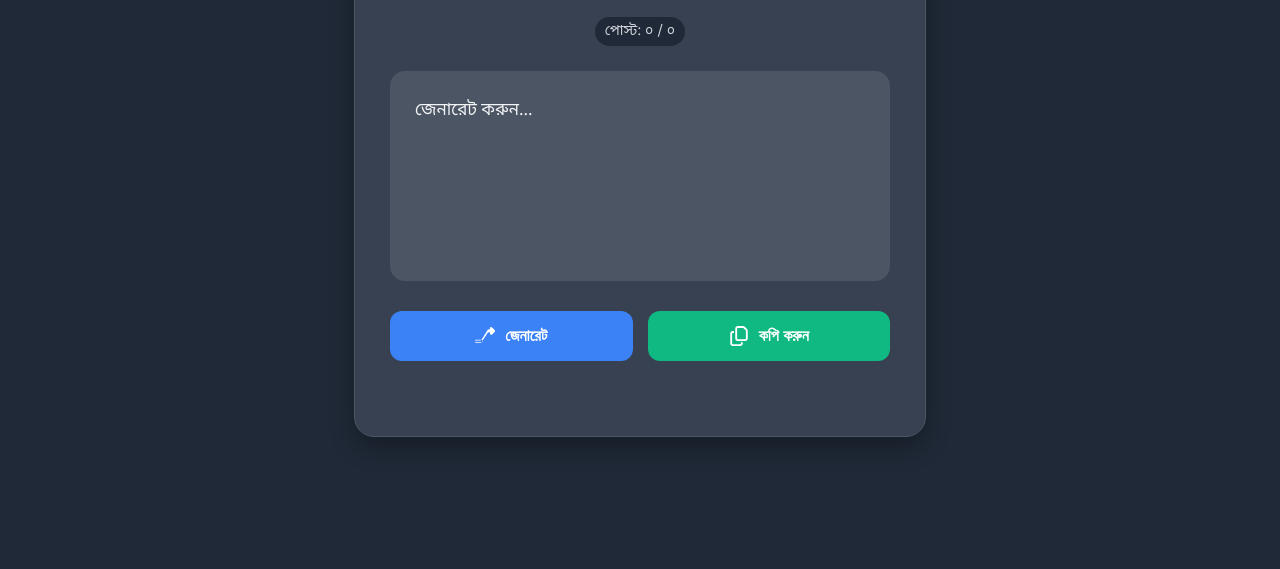
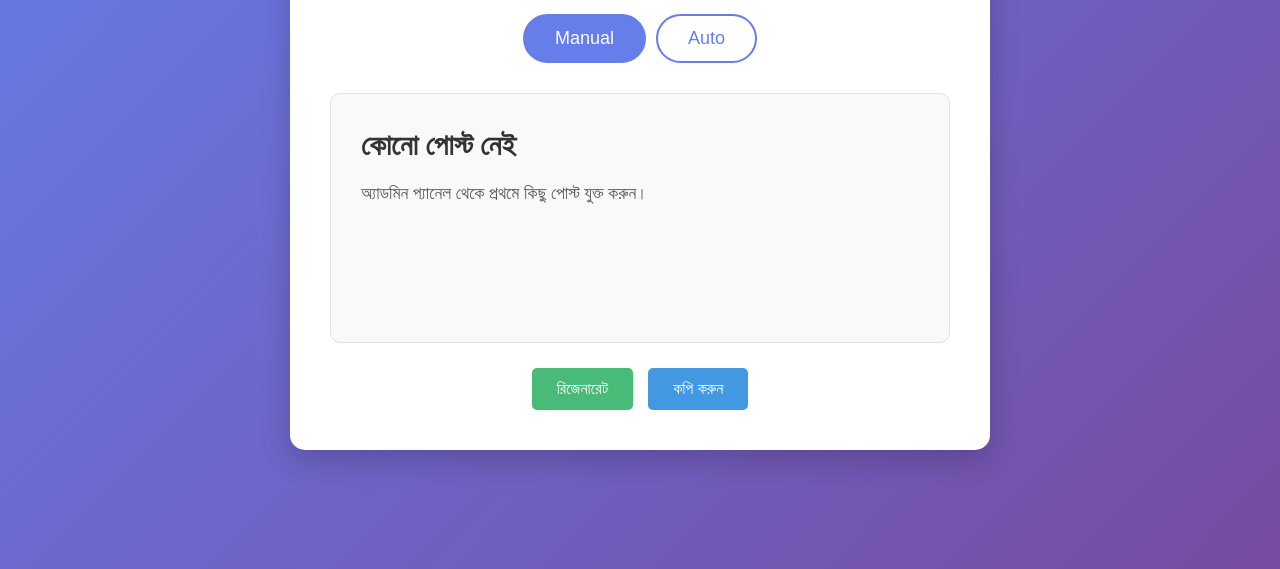
Before and after one commit to yeasad2008/Genaretor-User, a plain HTML site: page index.html in a window 1280 px wide. Shown: the part 231-800 px from the top of the page. Drawn offline with Linux system fonts and the light colour scheme; no server answers.

Commit message:
Update index.html

```diff
--- a/index.html
+++ b/index.html
@@ -3,246 +3,59 @@
 <head>
     <meta charset="UTF-8">
     <meta name="viewport" content="width=device-width, initial-scale=1.0">
-    <title>Yeasad Post Generator</title>
-    <link rel="preconnect" href="https://fonts.googleapis.com">
-    <link rel="preconnect" href="https://fonts.gstatic.com" crossorigin>
-    <link href="https://fonts.googleapis.com/css2?family=Noto+Sans+Bengali:wght@400;500;700&display=swap" rel="stylesheet">
+    <title>পোস্ট জেনারেটর</title>
     <style>
-        :root {
-            --primary-blue: #3b82f6;
-            --success-green: #10b981;
-            --dark-bg: #1f2937;
-            --card-bg: #374151;
-            --text-display-bg: #4b5563;
-            --text-color: #f3f4f6;
-            --text-light: #d1d5db;
-            --shadow: 0 10px 25px rgba(0, 0, 0, 0.3);
-        }
-        body {
-            font-family: 'Noto Sans Bengali', sans-serif;
-            background-color: var(--dark-bg);
-            color: var(--text-color);
-            display: flex;
-            justify-content: center;
-            align-items: center;
-            min-height: 100vh;
-            margin: 0;
-            padding: 20px;
-            box-sizing: border-box;
-        }
-        .container {
-            background-color: var(--card-bg);
-            padding: 35px;
-            border-radius: 20px;
-            box-shadow: var(--shadow);
-            width: 100%;
-            max-width: 500px;
-            text-align: center;
-            border: 1px solid #4b5563;
-        }
-        h1 {
-            color: var(--text-color);
-            margin-bottom: 10px;
-            font-weight: 700;
-            font-size: 28px;
-        }
-        #postCounter {
-            color: var(--text-light);
-            margin-bottom: 25px;
-            font-size: 14px;
-            font-weight: 500;
-            background-color: var(--dark-bg);
-            padding: 5px 10px;
-            border-radius: 20px;
-            display: inline-block;
-        }
-        #postDisplay {
-            background-color: var(--text-display-bg);
-            border-radius: 15px;
-            padding: 25px;
-            min-height: 160px;
-            margin-bottom: 30px;
-            font-size: 17px;
-            line-height: 1.8;
-            text-align: left;
-            white-space: pre-wrap;
-            color: var(--text-color);
-        }
-        .buttons {
-            display: grid;
-            grid-template-columns: 1fr 1fr;
-            gap: 15px;
-        }
-        button {
-            display: flex;
-            align-items: center;
-            justify-content: center;
-            gap: 10px;
-            border: none;
-            padding: 15px 20px;
-            font-size: 16px;
-            font-weight: 700;
-            border-radius: 12px;
-            cursor: pointer;
-            transition: all 0.2s ease-in-out;
-            color: white;
-        }
-        button:hover {
-            transform: scale(1.05);
-        }
-        button:active {
-            transform: scale(0.98);
-        }
-        #generateBtn { background-color: var(--primary-blue); }
-        #copyBtn { background-color: var(--success-green); }
-        .icon {
-            width: 20px;
-            height: 20px;
-        }
-        /* নতুন স্টাইল: কপি ফিডব্যাক বার্তার জন্য */
-        #copy-feedback {
-            margin-top: 20px;
-            font-weight: 500;
-            color: var(--success-green);
-            opacity: 0; /* শুরুতে অদৃশ্য থাকবে */
-            transition: opacity 0.4s ease-in-out;
-            height: 20px; /* লেআউট যেন না ভাঙ্গে তার জন্য জায়গা রাখা */
-        }
+        * { margin: 0; padding: 0; box-sizing: border-box; }
+        body { font-family: 'Segoe UI', Tahoma, Geneva, Verdana, sans-serif; background: linear-gradient(135deg, #667eea 0%, #764ba2 100%); min-height: 100vh; display: flex; justify-content: center; align-items: center; color: #333; }
+        .main-container { background: #fff; padding: 40px; border-radius: 15px; box-shadow: 0 10px 30px rgba(0,0,0,0.2); width: 90%; max-width: 700px; text-align: center; }
+        h1 { color: #444; margin-bottom: 30px; font-size: 2.5em; font-weight: 300; }
+        .mode-selector { display: flex; justify-content: center; margin-bottom: 30px; gap: 10px; }
+        .mode-btn { padding: 12px 30px; font-size: 18px; border: 2px solid #667eea; background: transparent; color: #667eea; border-radius: 50px; cursor: pointer; transition: all 0.3s ease; }
+        .mode-btn.active { background: #667eea; color: white; }
+        .mode-btn:hover { transform: translateY(-2px); box-shadow: 0 5px 15px rgba(102, 126, 234, 0.4); }
+        .post-display { background: #f9f9f9; border: 1px solid #e0e0e0; padding: 30px; min-height: 250px; border-radius: 10px; margin-bottom: 25px; text-align: left; white-space: pre-wrap; word-wrap: break-word; }
+        .post-display h3 { color: #333; margin-bottom: 15px; font-size: 1.8em; }
+        .post-display p { color: #555; font-size: 1.1em; line-height: 1.7; }
+        .action-buttons { display: flex; justify-content: center; gap: 15px; }
+        .btn { padding: 12px 25px; font-size: 16px; border: none; border-radius: 5px; cursor: pointer; transition: background 0.3s ease, transform 0.2s ease; }
+        .btn-regenerate { background: #48bb78; color: white; }
+        .btn-regenerate:hover { background: #38a169; transform: translateY(-2px); }
+        .btn-copy { background: #4299e1; color: white; }
+        .btn-copy:hover { background: #3182ce; transform: translateY(-2px); }
+        .btn-copy.copied { background: #2d3748; }
     </style>
 </head>
 <body>
-
-    <div class="container">
-        <h1> Post Generator</h1>
-        <p id="postCounter">পোস্ট: ০ / ০</p>
-        <div id="postDisplay">জেনারেট করুন...</div>
-        <div class="buttons">
-            <button id="generateBtn" onclick="generatePost()">
-                <svg class="icon" xmlns="http://www.w3.org/2000/svg" fill="white" viewBox="0 0 512 512"><path d="M403.8 34.4c12-5 25.7-2.2 34.9 6.9l64 64c6 6 9.4 14.1 9.4 22.6s-3.4 16.6-9.4 22.6l-64 64c-9.2 9.2-22.9 11.9-34.9 6.9s-19.8-16.6-19.8-29.6V160H352c-10.1 0-19.6 4.7-25.6 12.8L161.2 419.2c-6 8.1-15.5 12.8-25.6 12.8H32c-17.7 0-32-14.3-32-32s14.3-32 32-32h103.6c10.1 0 19.6-4.7 25.6-12.8L326.8 92.8c6-8.1 15.5-12.8 25.6-12.8H384V48c0-12.9 7.8-24.6 19.8-29.6zM160 352H32c-17.7 0-32 14.3-32 32s14.3 32 32 32h128c17.7 0 32-14.3 32-32s-14.3-32-32-32z"/></svg>
-                <span>জেনারেট</span>
-            </button>
-            <button id="copyBtn" onclick="copyPost()">
-                <svg class="icon" xmlns="http://www.w3.org/2000/svg" fill="white" viewBox="0 0 448 512"><path d="M384 336H192c-8.8 0-16-7.2-16-16V64c0-8.8 7.2-16 16-16l140.1 0L400 115.9V320c0 8.8-7.2 16-16 16zM192 384H384c35.3 0 64-28.7 64-64V115.9c0-12.7-5.1-24.9-14.1-33.9L366.1 14.1c-9-9-21.2-14.1-33.9-14.1H192c-35.3 0-64 28.7-64 64V320c0 35.3 28.7 64 64 64zM64 128c-35.3 0-64 28.7-64 64V448c0 35.3 28.7 64 64 64H256c35.3 0 64-28.7 64-64V416H272v32c0 8.8-7.2 16-16 16H64c-8.8 0-16-7.2-16-16V192c0-8.8 7.2-16 16-16H96V128H64z"/></svg>
-                <span>কপি করুন</span>
-            </button>
+    <div class="main-container">
+        <h1>পোস্ট জেনারেটর</h1>
+        <div class="mode-selector">
+            <button class="mode-btn active" id="manualBtn">Manual</button>
+            <button class="mode-btn" id="autoBtn">Auto</button>
         </div>
-        <!-- কপি ফিডব্যাক এখানে দেখানো হবে -->
-        <div id="copy-feedback"></div>
+        <div class="post-display" id="postDisplay">
+            <h3>স্বাগতম!</h3>
+            <p>পোস্ট দেখার জন্য উপরের মোড নির্বাচন করুন। 'Manual' মোডে অ্যাডমিন কর্তৃক যোগ করা পোস্ট দেখতে পাবেন এবং 'Auto' মোডে AI থেকে স্বয়ংক্রিয়ভাবে পোস্ট তৈরি হবে।</p>
+        </div>
+        <div class="action-buttons">
+            <button class="btn btn-regenerate" id="regenerateBtn">রিজেনারেট</button>
+            <button class="btn btn-copy" id="copyBtn">কপি করুন</button>
+        </div>
     </div>
-
-    <!-- Firebase SDK Scripts -->
-    <script src="https://www.gstatic.com/firebasejs/8.10.0/firebase-app.js"></script>
-    <script src="https://www.gstatic.com/firebasejs/8.10.0/firebase-database.js"></script>
-
     <script>
-        const firebaseConfig = {
-            apiKey: "AIzaSyAjcAv64YFJndEMptOWfGTmR5LG-8ymSdE",
-            authDomain: "genaretor.firebaseapp.com",
-            databaseURL: "https://genaretor-default-rtdb.firebaseio.com",
-            projectId: "genaretor",
-            storageBucket: "genaretor.appspot.com",
-            messagingSenderId: "44288000929",
-            appId: "1:44288000929:web:06e297c4fae8ec22eb81e0"
-        };
-
-        if (!firebase.apps.length) {
-            firebase.initializeApp(firebaseConfig);
-        }
-        const database = firebase.database();
-        const postsRef = database.ref('posts');
-        const postDisplay = document.getElementById('postDisplay');
-        const postCounter = document.getElementById('postCounter');
-
-        let allPosts = [];
-        let currentIndex = -1;
-
-        postsRef.on('value', (snapshot) => {
-            const data = snapshot.val();
-            allPosts = data ? Object.values(data).map(post => post.content) : [];
-            loadInitialPost();
+        document.addEventListener('DOMContentLoaded', () => {
+            const manualBtn = document.getElementById('manualBtn'); const autoBtn = document.getElementById('autoBtn'); const postDisplay = document.getElementById('postDisplay'); const regenerateBtn = document.getElementById('regenerateBtn'); const copyBtn = document.getElementById('copyBtn');
+            let currentMode = 'manual'; let manualPostIndex = 0; let autoInterval = null;
+            const aiTitles = ["প্রযুক্তির ভবিষ্যৎ: কৃত্রিম বুদ্ধিমত্তা", "সুস্থ থাকার জন্য ৫টি সহজ উপায়", "ডিজিটাল মার্কেটিং: নতুন দিগন্ত", "ভ্রমণের গল্প: পাহাড়ের চূড়ায়", "প্রোগ্রামিং শেখার সেরা ৭টি টিপস"];
+            const aiContents = ["কৃত্রিম বুদ্ধিমত্তা বা AI আমাদের জীবনকে প্রভাবিত করছে এমন একটি প্রযুক্তি যা শুধু শিল্প নয়, বরং দৈনন্দিন জীবনেও এর প্রভাব স্পষ্ট। স্মার্ট ফোন থেকে শুরু করে স্বয়ংক্রিয় গাড়ি, সর্বত্রই AI-এর ব্যবহার লক্ষ্য করা যাচ্ছে। ভবিষ্যতে এর আওতা আরও বৃদ্ধি পাবে।", "সুস্থ থাকা মানেই শুধু শারীরিক সুস্থতা নয়, মানসিক সুস্থতাও অত্যন্ত জরুরি। প্রতিদিন নিয়মিত ব্যায়াম, পুষ্টিকর খাবার গ্রহণ, পর্যাপ্ত ঘুম, ধ্যান এবং পরিবার ও বন্ধুদের সাথে সময় কাটানো আপনাকে সুস্থ ও সক্রিয় রাখতে সাহায্য করবে।", "আজকের ডিজিটাল যুগে মার্কেটিং একটি নতুন রূপ নিয়েছে। সোশ্যাল মিডিয়া, সার্চ ইঞ্জিন অপটিমাইজেশন (SEO), কন্টেন্ট মার্কেটিং এবং ইমেল মার্কেটিং হলো ডিজিটাল মার্কেটিং-এর প্রধান হাতিয়ার। এগুলো সঠিকভাবে ব্যবহার করতে পারলে যেকোনো ব্যবসার প্রসার ঘটানো সম্ভব।", "পাহাড়ের চূড়ায় দাঁড়িয়ে নিচে তাকালে যে শান্তি পাওয়া যায়, তা অতুলনীয়। সবুজ শ্যামলিমা, মেঘের খেলা আর বাতাসের সুরে মন ভরে যায়। ভ্রমণ শুধু নতুন জায়গা দেখার নয়, নতুন অভিজ্ঞতা অর্জনেরও একটি মাধ্যম।", "প্রোগ্রামিং শেখা একটি চ্যালেঞ্জিং কাজ হতে পারে, কিন্তু সঠিক পদ্ধতি অনুসরণ করলে তা সহজ হয়ে যায়। প্রথমে একটি ভাষা বেছে নিন, বেসিক ধারণা মজবুত করুন, নিয়মিত অনুশীলন করুন, ছোট ছোট প্রজেক্ট করুন এবং অন্যদের কোড দেখে শিখুন। ধৈর্য ধরে এগিয়ে যান।"];
+            const getPosts = () => { let posts = localStorage.getItem('posts'); return posts ? JSON.parse(posts) : []; };
+            const showManualPost = () => { const posts = getPosts(); if (posts.length === 0) { postDisplay.innerHTML = `<h3>কোনো পোস্ট নেই</h3><p>অ্যাডমিন প্যানেল থেকে প্রথমে কিছু পোস্ট যুক্ত করুন।</p>`; return; } const post = posts[manualPostIndex]; postDisplay.innerHTML = `<p>${post.content}</p>`; manualPostIndex = (manualPostIndex + 1) % posts.length; };
+            const generateAutoPost = () => { const randomTitleIndex = Math.floor(Math.random() * aiTitles.length); const randomContentIndex = Math.floor(Math.random() * aiContents.length); postDisplay.innerHTML = `<h3>${aiTitles[randomTitleIndex]}</h3><p>${aiContents[randomContentIndex]}</p>`; };
+            const setMode = (mode) => { currentMode = mode; if (autoInterval) { clearInterval(autoInterval); autoInterval = null; } if (mode === 'manual') { manualBtn.classList.add('active'); autoBtn.classList.remove('active'); showManualPost(); } else { autoBtn.classList.add('active'); manualBtn.classList.remove('active'); generateAutoPost(); autoInterval = setInterval(generateAutoPost, 5000); } };
+            manualBtn.addEventListener('click', () => setMode('manual')); autoBtn.addEventListener('click', () => setMode('auto'));
+            regenerateBtn.addEventListener('click', () => { if (currentMode === 'manual') { showManualPost(); } else { generateAutoPost(); } });
+            copyBtn.addEventListener('click', () => { const textToCopy = postDisplay.innerText; navigator.clipboard.writeText(textToCopy).then(() => { copyBtn.textContent = 'কপি হয়েছে!'; copyBtn.classList.add('copied'); setTimeout(() => { copyBtn.textContent = 'কপি করুন'; copyBtn.classList.remove('copied'); }, 2000); }).catch(err => { console.error('কপি করতে ব্যর্থ হয়েছে: ', err); }); });
+            setMode('manual');
         });
-
-        function loadInitialPost() {
-            const savedIndex = localStorage.getItem('lastViewedIndex');
-            if (savedIndex !== null && allPosts.length > 0 && parseInt(savedIndex) < allPosts.length) {
-                currentIndex = parseInt(savedIndex);
-            } else if (allPosts.length > 0) {
-                currentIndex = 0;
-            } else {
-                currentIndex = -1;
-            }
-            updateDisplay();
-        }
-
-        function generatePost() {
-            if (allPosts.length <= 1) { return; }
-            let newIndex;
-            do {
-                newIndex = Math.floor(Math.random() * allPosts.length);
-            } while (newIndex === currentIndex);
-            currentIndex = newIndex;
-            localStorage.setItem('lastViewedIndex', currentIndex);
-            updateDisplay();
-        }
-
-        function updateDisplay() {
-            if (currentIndex !== -1 && allPosts.length > 0) {
-                postDisplay.innerText = allPosts[currentIndex];
-                postCounter.innerText = `পোস্ট: ${currentIndex + 1} / ${allPosts.length}`;
-            } else {
-                postDisplay.innerText = "কোনো পোস্ট পাওয়া যায়নি। অ্যাডমিন পোস্ট যোগ করলে এখানে দেখতে পাবেন।";
-                postCounter.innerText = `পোস্ট: ০ / ০`;
-            }
-        }
-
-        // **পরিবর্তিত ফাংশন: কপি মেসেজ নিচে দেখানোর জন্য**
-        function showCopySuccess() {
-            const feedback = document.getElementById('copy-feedback');
-            feedback.innerText = "পোস্ট সফলভাবে কপি হয়েছে!";
-            feedback.style.opacity = '1';
-
-            // ২.৫ সেকেন্ড পর মেসেজটি অদৃশ্য হয়ে যাবে
-            setTimeout(() => {
-                feedback.style.opacity = '0';
-            }, 2500);
-        }
-
-        function copyPost() {
-            const postText = postDisplay.innerText;
-            if (!postText || postText.includes("শুরু করুন") || postText.includes("পাওয়া যায়নি")) {
-                alert("কপি করার মতো কোনো পোস্ট নেই।");
-                return;
-            }
-
-            if (navigator.clipboard && window.isSecureContext) {
-                navigator.clipboard.writeText(postText).then(showCopySuccess).catch(err => {
-                    fallbackCopyText(postText);
-                });
-            } else {
-                fallbackCopyText(postText);
-            }
-        }
-
-        function fallbackCopyText(text) {
-            const textArea = document.createElement("textarea");
-            textArea.value = text;
-            textArea.style.position = "fixed";
-            textArea.style.top = "-9999px";
-            textArea.style.left = "-9999px";
-            document.body.appendChild(textArea);
-            textArea.focus();
-            textArea.select();
-            try {
-                if (document.execCommand('copy')) {
-                    showCopySuccess();
-                } else {
-                   alert("দুঃখিত, আপনার ব্রাউজারে কপি করা সম্ভব হচ্ছে না।");
-                }
-            } catch (err) {
-                alert("দুঃখিত, কপি করা সম্ভব হচ্ছে না।");
-            }
-            document.body.removeChild(textArea);
-        }
     </script>
 </body>
 </html>
```
